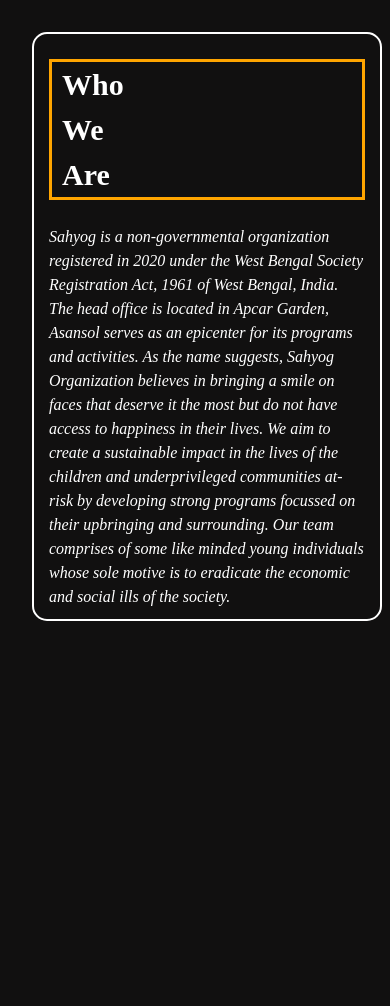
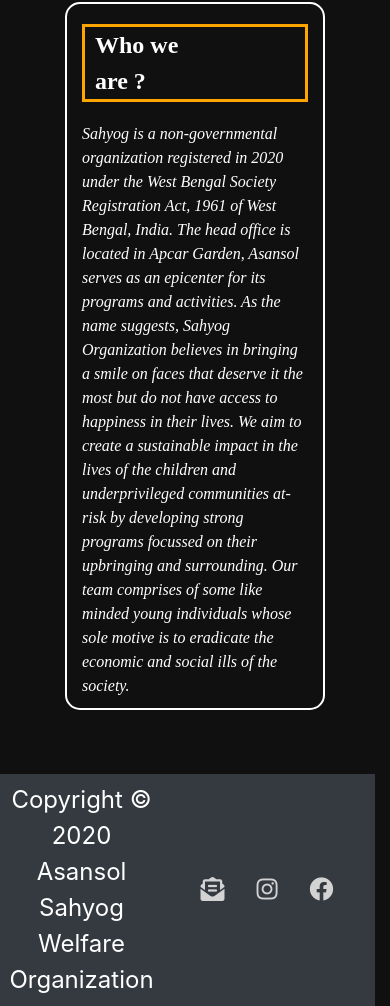
Before and after one commit to deadwing7x/sahyog, a React (Create React App) app: page / in a window 390 px wide. Shown: the part 843-1849 px from the top of the page. Before the commit the page ends 1528 px from the top, so only its background shows below. Built offline with nearby package versions, Linux system fonts and the light colour scheme.

Commit message:
Added footer

```diff
--- a/public/index.html
+++ b/public/index.html
@@ -16,6 +16,12 @@
       integrity="sha384-9aIt2nRpC12Uk9gS9baDl411NQApFmC26EwAOH8WgZl5MYYxFfc+NcPb1dKGj7Sk"
       crossorigin="anonymous"
     />
+    <link
+      rel="stylesheet"
+      href="https://cdnjs.cloudflare.com/ajax/libs/font-awesome/5.15.1/css/all.min.css"
+      integrity="sha512-+4zCK9k+qNFUR5X+cKL9EIR+ZOhtIloNl9GIKS57V1MyNsYpYcUrUeQc9vNfzsWfV28IaLL3i96P9sdNyeRssA=="
+      crossorigin="anonymous"
+    />
     <link rel="manifest" href="%PUBLIC_URL%/manifest.json" />
     <title>Sahyog</title>
   </head>
--- a/src/App.js
+++ b/src/App.js
@@ -1,5 +1,6 @@
 import './App.css';
 import AboutUs from './components/AboutUs';
+import Footer from './components/Footer';
 import Header from './components/Header';
 import MainContent from './components/MainContent';
 
@@ -9,6 +10,7 @@
       <Header />
       <MainContent />
       <AboutUs />
+      <Footer />
     </div>
   );
 }
--- a/src/components/AboutUs.css
+++ b/src/components/AboutUs.css
@@ -30,7 +30,42 @@
   font-weight: 600;
 }
 
-@media screen and (max-width: 450px) {
+@media screen and (min-width: 320px) and (max-width: 400px) {
+  .whoWeAre {
+    height: max-content;
+    width: 260px;
+    border: 2px solid white;
+    margin-left: auto;
+    margin-right: auto;
+    padding-bottom: 10px;
+    border-bottom-left-radius: 15px;
+    border-top-left-radius: 15px;
+    border-top-right-radius: 15px;
+    border-bottom-right-radius: 15px;
+  }
+
+  .whoWeAreText {
+    border: 3px solid orange;
+    padding-left: 10px;
+  }
+
+  .col-md-3 {
+    margin-top: 20px;
+    font-size: 24px;
+    font-family: "Times New Roman", Times, serif;
+    font-weight: 600;
+  }
+
+  .col-md-9 {
+    margin-top: 20px;
+    font-size: 16px;
+    font-style: italic;
+    font-family: "Times New Roman", Times, serif;
+    font-weight: 300;
+  }
+}
+
+@media screen and (min-width: 400px) and (max-width: 450px) {
   .whoWeAre {
     height: max-content;
     width: 350px;
@@ -64,3 +99,38 @@
     font-weight: 300;
   }
 }
+
+@media screen and (min-width: 768px) and (max-width: 1024px) {
+  .whoWeAre {
+    height: max-content;
+    width: 700px;
+    border: 2px solid white;
+    margin-left: auto;
+    margin-right: auto;
+    padding-bottom: 10px;
+    border-bottom-left-radius: 15px;
+    border-top-left-radius: 15px;
+    border-top-right-radius: 15px;
+    border-bottom-right-radius: 15px;
+  }
+
+  .whoWeAreText {
+    border: 3px solid orange;
+    padding-left: 10px;
+  }
+
+  .col-md-3 {
+    margin-top: 30px;
+    font-size: 30px;
+    font-family: "Times New Roman", Times, serif;
+    font-weight: 700;
+  }
+
+  .col-md-9 {
+    margin-top: 30px;
+    font-size: 18px;
+    font-style: italic;
+    font-family: "Times New Roman", Times, serif;
+    font-weight: 400;
+  }
+}
--- a/src/components/AboutUs.js
+++ b/src/components/AboutUs.js
@@ -7,9 +7,8 @@
       <div className="row whoWeAre">
         <div className="col-md-3">
           <div className="whoWeAreText">
-            <div>Who</div>
-            <div>We</div>
-            <div>Are</div>
+            <div>Who we</div>
+            <div>are ?</div>
           </div>
         </div>
         <div className="col-md-9">
--- /dev/null
+++ b/src/components/Footer.css
@@ -0,0 +1,26 @@
+.footer-links {
+  padding-left: 1rem;
+  padding-right: 1rem;
+  text-decoration: none;
+  color: white;
+  background: linear-gradient(to right, orange, orange 50%, lightgray 50%);
+  background-clip: text;
+  -webkit-background-clip: text;
+  -webkit-text-fill-color: transparent;
+  background-size: 200% 100%;
+  transition: background-position 275ms ease;
+  background-position: 100%;
+}
+
+.footer-links:hover {
+  background-position: 0 100%;
+}
+
+.col-md-7.copyright {
+  text-align: center;
+  color: white;
+}
+
+.navbar {
+  justify-content: center;
+}
--- /dev/null
+++ b/src/components/Footer.js
@@ -0,0 +1,43 @@
+import { Navbar, Nav } from "react-bootstrap";
+import "./Footer.css";
+
+const Footer = () => {
+  return (
+    <div>
+      <Navbar className="row col-md-12" bg="dark" variant="dark">
+        <div className="col-md-7 copyright">
+          <div>Copyright © 2020</div>
+          <div>Asansol Sahyog Welfare Organization</div>
+        </div>
+        <Navbar className="col-md-5" id="basic-navbar-nav">
+          <Nav>
+            <a
+              className="footer-links"
+              href="mailto:organizationsahyog@gmail.com"
+            >
+              <i className="fas fa-envelope-open-text"></i>
+            </a>
+            <a
+              className="footer-links"
+              href="https://www.instagram.com/sahyog_org"
+              target="_blank"
+              rel="noopener noreferrer"
+            >
+              <i className="fab fa-instagram"></i>
+            </a>
+            <a
+              className="footer-links"
+              href="https://www.facebook.com/sahyog.org"
+              target="_blank"
+              rel="noopener noreferrer"
+            >
+              <i className="fab fa-facebook"></i>
+            </a>
+          </Nav>
+        </Navbar>
+      </Navbar>
+    </div>
+  );
+};
+
+export default Footer;
--- a/src/components/MainContent.css
+++ b/src/components/MainContent.css
@@ -46,7 +46,19 @@
   border-bottom-right-radius: 25px;
 }
 
-@media screen and (max-width: 450px) {
+@media screen and (min-width: 320px) and (max-width: 400px) {
+  .carousel-image {
+    height: 220px;
+  }
+
+  #logoImage {
+    height: 80px;
+    width: 260px;
+    margin-bottom: 1rem;
+  }
+}
+
+@media screen and (min-width: 400px) and (max-width: 450px) {
   .carousel-image {
     height: 250px;
   }
@@ -69,7 +81,7 @@
 }
 
 h2 {
-  font-family: 'Times New Roman', Times, serif;
+  font-family: "Times New Roman", Times, serif;
   font-size: 35px;
   font-weight: 900;
 }
```
